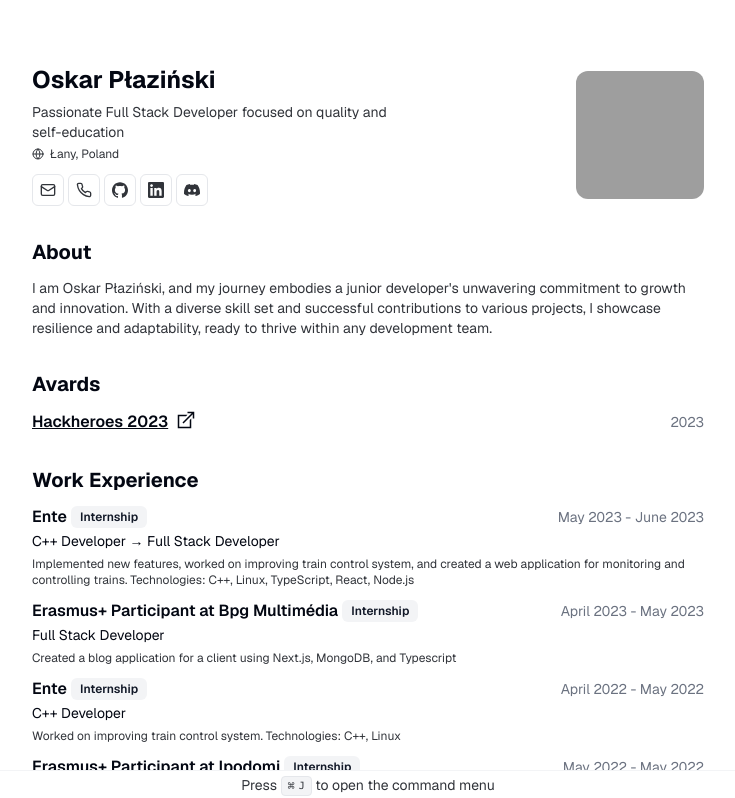
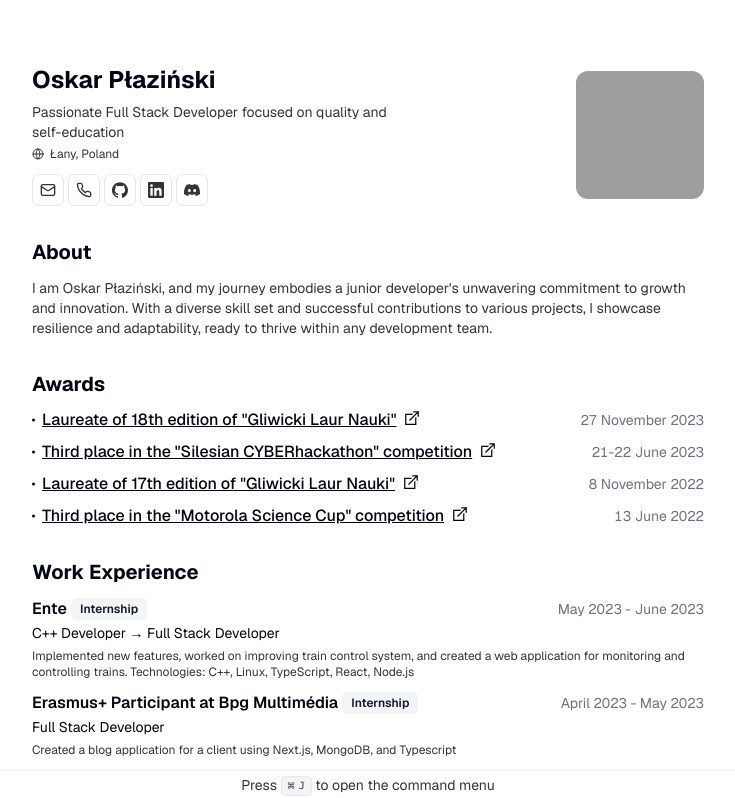
Before and after one commit to LordPrinz/cv, a Next.js app: page / in a window 1280 px wide. Shown: the top 798 px of the page, without its empty margins (272-1007 px from the left). Built offline with nearby package versions, Linux system fonts and the light colour scheme; grey boxes are pictures that could not be loaded.

Commit message:
Create new section

```diff
--- a/src/app/globals.css
+++ b/src/app/globals.css
@@ -75,6 +75,21 @@
   }
 }
 
+@layer utilities {
+  .after-dots::after {
+    content: "";
+    position: absolute;
+    display: block;
+    width: 3px;
+    height: 3px;
+
+    border-radius: 50%;
+    left: -10px;
+    top: 50%;
+    transform: translateY(-50%);
+    @apply bg-foreground;
+  }
+}
 .print-force-new-page {
   page-break-before: always;
 }
--- a/src/app/page.tsx
+++ b/src/app/page.tsx
@@ -100,19 +100,19 @@ export default function Page() {
           </p>
         </Section>
         <Section>
-          <h2 className="text-xl font-bold">Avards</h2>
-          {RESUME_DATA.avards.map((award) => {
+          <h2 className="text-xl font-bold">Awards</h2>
+          {RESUME_DATA.awards.map((award) => {
             return (
               <Card key={award.title}>
                 <CardHeader>
-                  <div className="flex items-center justify-between gap-x-2 text-base">
-                    <h3 className="font-semibold leading-none">
+                  <div className="after-dots relative ml-2.5 flex items-center justify-between gap-x-2 text-base">
+                    <h3 className="font-medium leading-none">
                       <a
                         className="flex items-center  gap-1.5 underline"
                         href={award.link}
                       >
                         {award.title}{" "}
-                        <LinkIcon className="size-6 -translate-y-0.5" />
+                        <LinkIcon className="size-5 -translate-y-0.5" />
                       </a>
                     </h3>
                     <div className="text-sm tabular-nums text-gray-500">
--- a/src/data/resume-data.tsx
+++ b/src/data/resume-data.tsx
@@ -41,11 +41,26 @@ export const RESUME_DATA = {
       end: "2024",
     },
   ],
-  avards: [
+  awards: [
     {
-      title: "Hackheroes 2023",
-      date: "2023",
-      link: "https://hackheroes.pl/",
+      title: 'Laureate of 18th edition of "Gliwicki Laur Nauki"',
+      date: "27 November 2023",
+      link: "https://gliwice.eu/aktualnosci/miasto/gliwicki-laur-nauki-2023",
+    },
+    {
+      title: 'Third place in the "Silesian CYBERhackathon" competition',
+      date: "21-22 June 2023",
+      link: "https://silesiancyberhackathon.pl/",
+    },
+    {
+      title: 'Laureate of 17th edition of "Gliwicki Laur Nauki"',
+      date: "8 November 2022",
+      link: "https://edukacja.gliwice.eu/galeria-oswiatowa/gliwicki-laur-nauki-2022",
+    },
+    {
+      title: 'Third place in the "Motorola Science Cup" competition',
+      date: "13 June 2022",
+      link: "https://science-cup.pl/",
     },
   ],
   work: [
```
